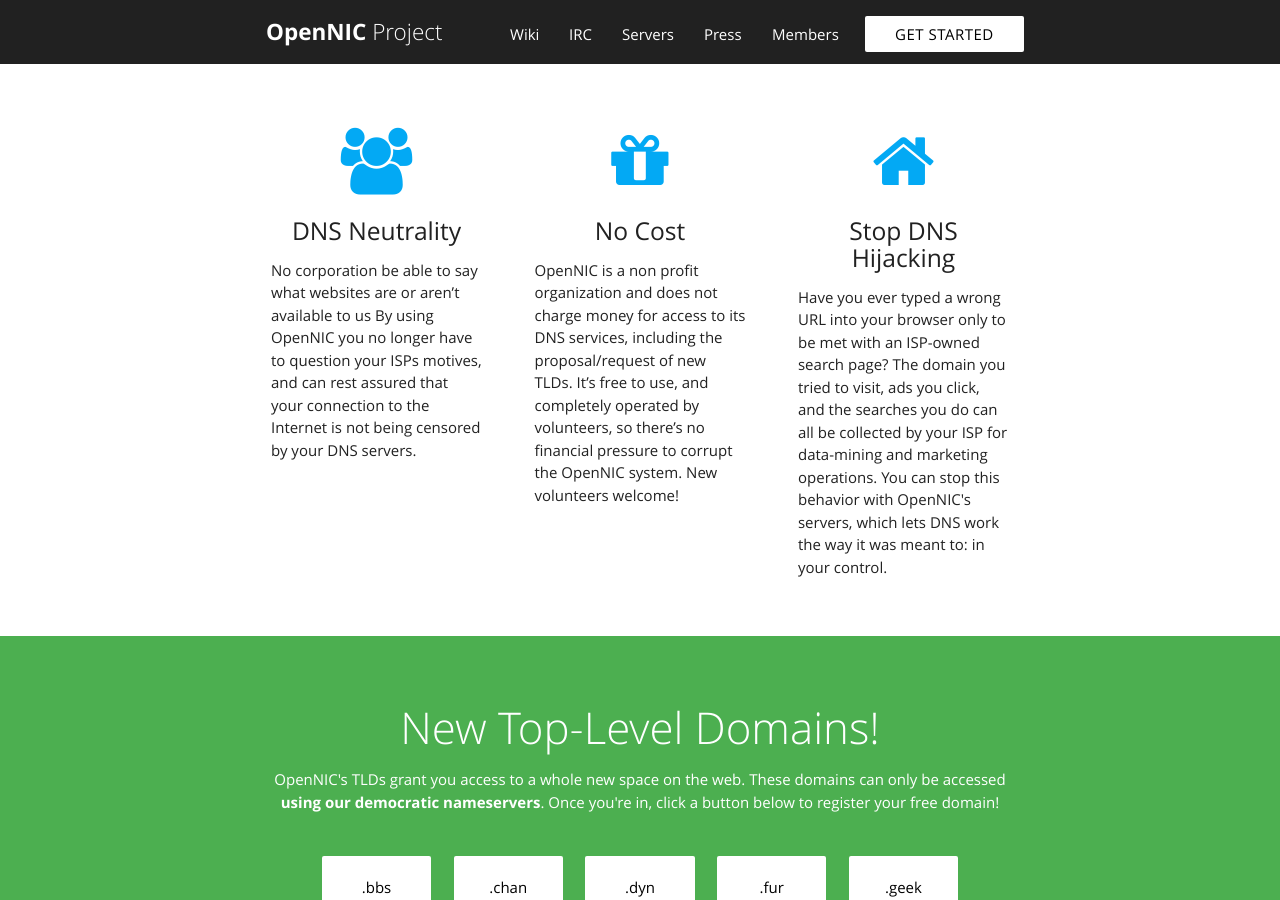
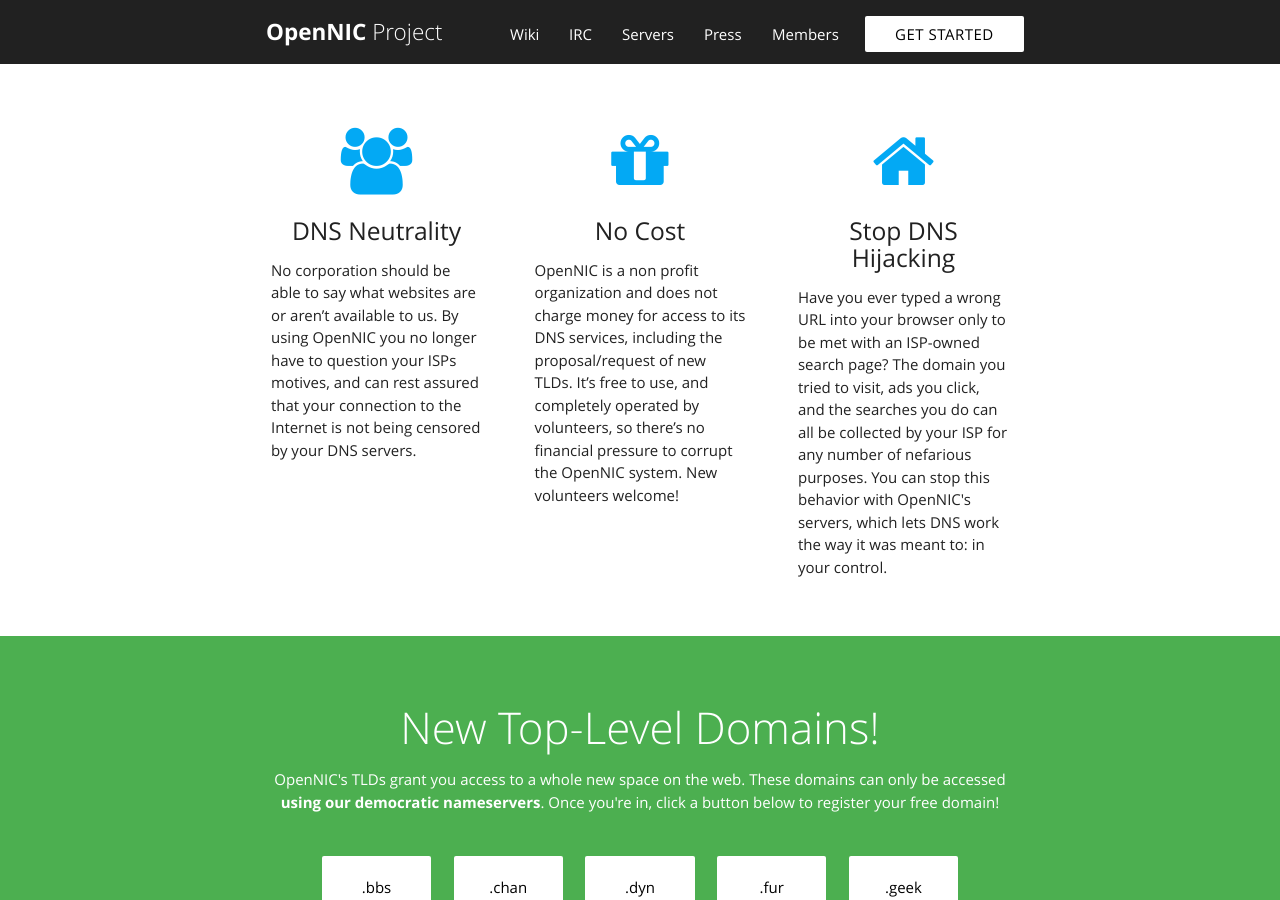
Before and after one commit to opennic/opennic-web, a Jekyll site: the page built from index.html, in a window 1280 px wide and 900 px high, scrolled down 576 px. Built offline with Jekyll 4.4.1, drawn with Linux system fonts in a browser that asks for light colours; the list of posts is cut into pages by our own code.

Commit message:
Update index.html

```diff
--- a/index.html
+++ b/index.html
@@ -57,7 +57,7 @@
 		    <h2 class="center light-blue-text">
 			<i class="fa fa-users" aria-hidden="true"></i></h2>
 		    <h5 class="center">DNS Neutrality</h5>
-		    <p>No corporation be able to say what websites are or aren’t available to us By using OpenNIC you no longer have to question your ISPs motives,
+		    <p>No corporation should be able to say what websites are or aren’t available to us. By using OpenNIC you no longer have to question your ISPs motives,
           and can rest assured that your connection to the Internet is not being censored by your DNS servers.</p>
 		  </div>
 	      </div>
@@ -77,8 +77,7 @@
 			     <i class="fa fa-home" aria-hidden="true"></i></h2>
 		    <h5 class="center">Stop DNS Hijacking</h5>
         <p>Have you ever typed a wrong URL into your browser only to be met with an ISP-owned search page?
-          The domain you tried to visit, ads you click, and the searches you do can all be collected by your ISP for data-mining and
-          marketing operations.
+          The domain you tried to visit, ads you click, and the searches you do can all be collected by your ISP for any number of nefarious purposes.
           You can stop this behavior with OpenNIC's servers, which lets DNS work the way it was meant to: in your control.</p>
 		  </div>
 	      </div>
```
